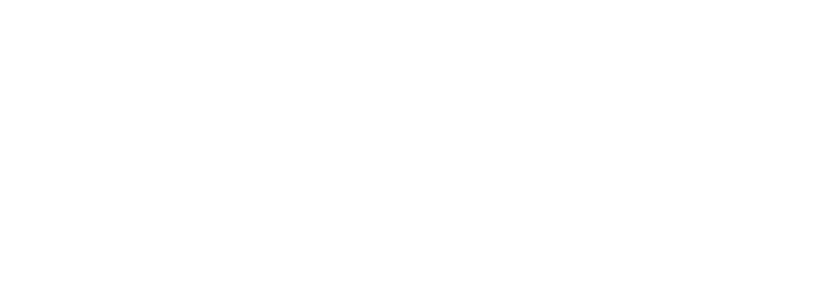
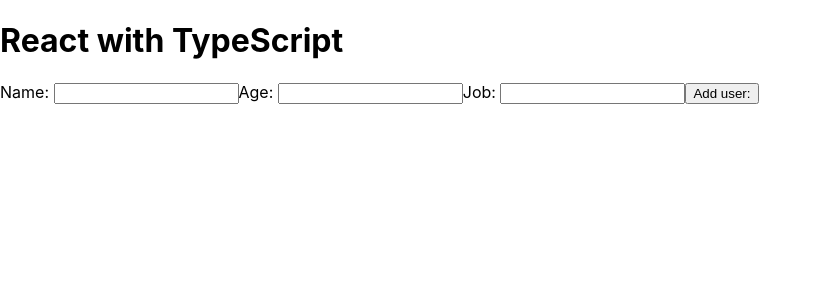
Before and after one commit to vicGeo/testing, a React (Create React App) app: page / in a window 1280 px wide. Shown: the top 300 px of the page, without its empty margins (0-821 px from the left). Built offline with nearby package versions, Linux system fonts and the light colour scheme.

Commit message:
add labels form

```diff
--- a/src/App.tsx
+++ b/src/App.tsx
@@ -3,7 +3,33 @@
 
 function App() {
   return (
-    <></>
+    <div className='container'>
+      <h1>React with TypeScript</h1>
+      <form>
+        <label htmlFor="userName">Name: </label>
+        <input
+          id="userName"
+          type="text"
+          name="name"
+          value="" />
+
+        <label htmlFor="userAge">Age: </label>
+        <input
+          id="userAge"
+          type="number"
+          name="age"
+          value="" />
+
+        <label htmlFor="userJob">Job: </label>
+        <input
+          id="userJob"
+          type="text"
+          name="job"
+          value="" />
+
+          <button type="submit">Add user: </button>
+      </form>
+    </div>
   );
 }
 
```
